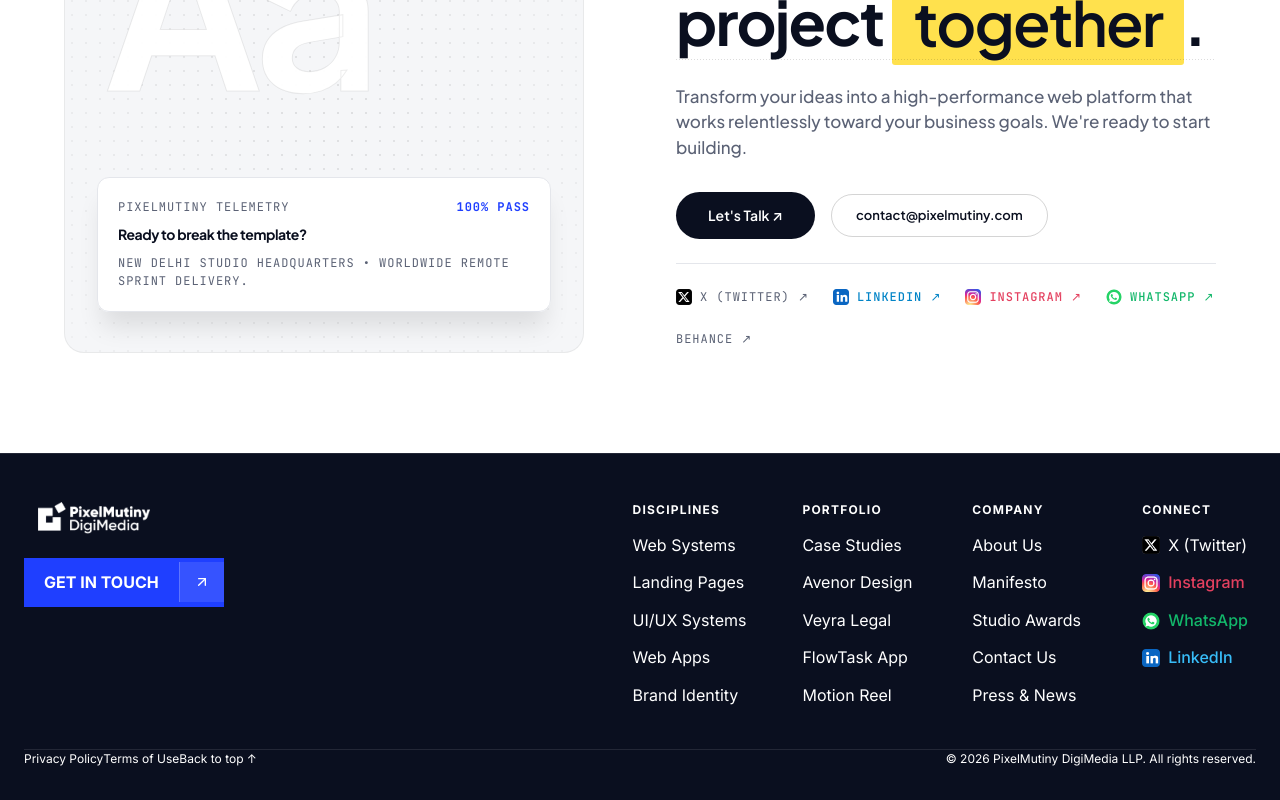
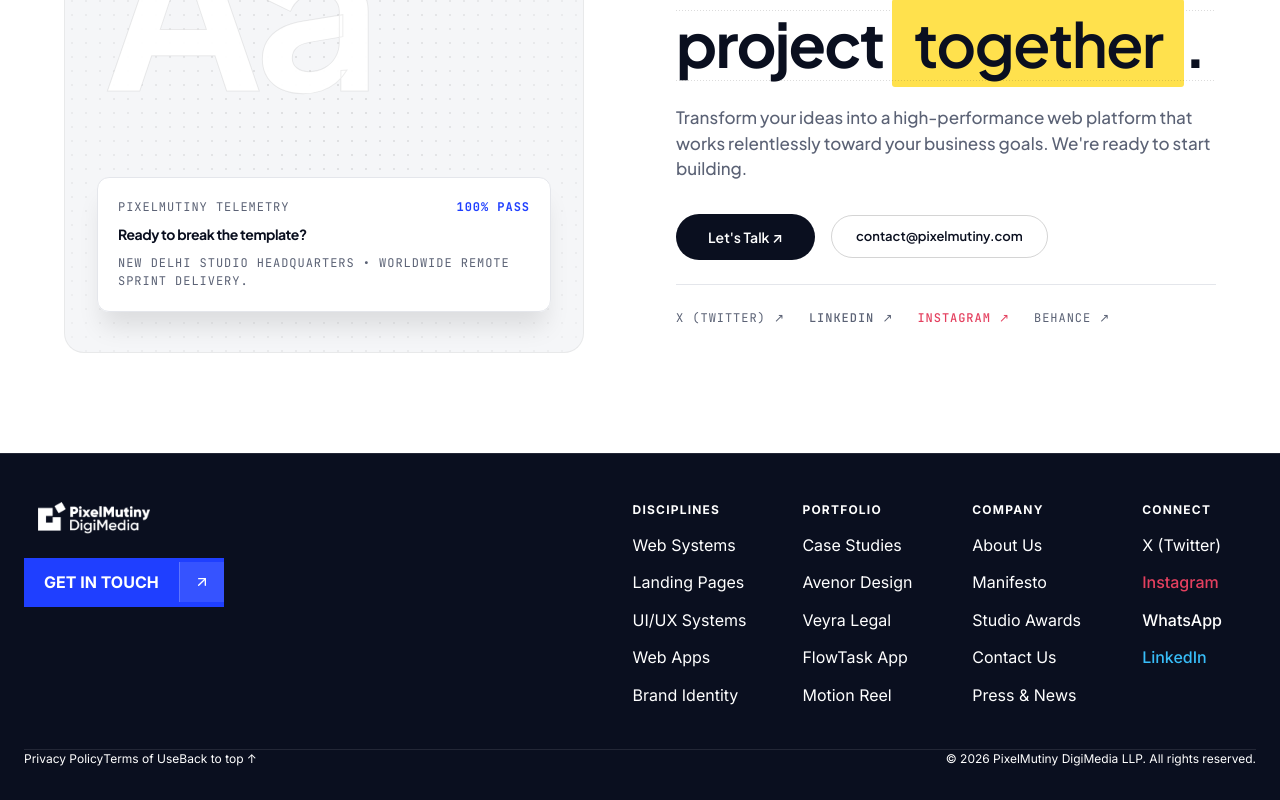
Before and after one commit to stshaw93155/PixelMutiny, a Next.js app: page / in a window 1280 px wide. Shown: the part 5666-6466 px from the top of the page. Built offline with nearby package versions, Linux system fonts and the light colour scheme; a web font is replaced by a local one.

Commit message:
style(footer): change WhatsApp text color to white

```diff
--- a/app/components/GlobalShell.js
+++ b/app/components/GlobalShell.js
@@ -139,68 +139,24 @@
                 <span className="text-[11px] font-bold uppercase tracking-widest text-white mb-1">
                   Connect
                 </span>
-                <a
-                  href="https://twitter.com"
-                  target="_blank"
-                  rel="noreferrer"
-                  className="text-[13px] text-[#8E95A5] hover:text-white transition-colors inline-flex items-center gap-2"
-                >
-                  <Image
-                    src="/img/social/x.png"
-                    alt="X"
-                    width={18}
-                    height={18}
-                    className="w-[18px] h-[18px] rounded-[4px] object-contain flex-shrink-0"
-                  />
-                  <span>X (Twitter)</span>
+                <a href="https://twitter.com" target="_blank" rel="noreferrer"
+                  className="text-[13px] text-[#8E95A5] hover:text-[#1F3FFF] transition-colors">
+                  X (Twitter)
                 </a>
-                <a
-                  href="https://instagram.com"
-                  target="_blank"
-                  rel="noreferrer"
+                <a href="https://instagram.com" target="_blank" rel="noreferrer"
                   style={{ color: '#E4405F' }}
-                  className="text-[13px] hover:opacity-80 transition-opacity font-medium inline-flex items-center gap-2"
-                >
-                  <Image
-                    src="/img/social/instagram.png"
-                    alt="Instagram"
-                    width={18}
-                    height={18}
-                    className="w-[18px] h-[18px] rounded-[4px] object-contain flex-shrink-0"
-                  />
-                  <span>Instagram</span>
+                  className="text-[13px] text-[#E4405F] hover:opacity-80 transition-opacity font-medium">
+                  Instagram
                 </a>
-                <a
-                  href="https://wa.me/919315580036"
-                  target="_blank"
-                  rel="noreferrer"
-                  style={{ color: '#12B76A' }}
-                  className="text-[13px] hover:opacity-80 transition-opacity font-medium inline-flex items-center gap-2"
-                >
-                  <Image
-                    src="/img/social/whatsapp.png"
-                    alt="WhatsApp"
-                    width={18}
-                    height={18}
-                    className="w-[18px] h-[18px] rounded-full object-contain flex-shrink-0"
-                  />
-                  <span>WhatsApp</span>
+                <a href="https://wa.me/919315580036" target="_blank" rel="noreferrer"
+                  style={{ color: '#FFFFFF' }}
+                  className="text-[13px] text-white hover:opacity-80 transition-opacity font-medium">
+                  WhatsApp
                 </a>
-                <a
-                  href="https://www.linkedin.com/in/gfxsumit/"
-                  target="_blank"
-                  rel="noreferrer"
+                <a href="https://www.linkedin.com/in/gfxsumit/" target="_blank" rel="noreferrer"
                   style={{ color: '#38BDF8' }}
-                  className="text-[13px] hover:opacity-80 transition-opacity font-medium inline-flex items-center gap-2"
-                >
-                  <Image
-                    src="/img/social/linkedin.png"
-                    alt="LinkedIn"
-                    width={18}
-                    height={18}
-                    className="w-[18px] h-[18px] rounded-[4px] object-contain flex-shrink-0"
-                  />
-                  <span>LinkedIn</span>
+                  className="text-[13px] text-[#38BDF8] hover:opacity-80 transition-opacity font-medium">
+                  LinkedIn
                 </a>
               </div>
 
--- a/app/page.js
+++ b/app/page.js
@@ -782,69 +782,30 @@
               </div>
 
               {/* Social Channels Matching Onlines */}
-              <div className="flex flex-wrap items-center gap-6 pt-6 border-t border-[#E4E6EB] font-mono text-xs text-[#5B6275]">
+              <div className="flex items-center gap-6 pt-6 border-t border-[#E4E6EB] font-mono text-xs text-[#5B6275]">
                 <a
                   href="https://twitter.com"
                   target="_blank"
                   rel="noreferrer"
-                  className="hover:text-[#1F3FFF] transition-colors inline-flex items-center gap-2"
+                  className="hover:text-[#1F3FFF] transition-colors"
                 >
-                  <Image
-                    src="/img/social/x.png"
-                    alt="X"
-                    width={16}
-                    height={16}
-                    className="w-4 h-4 rounded-[3px] object-contain flex-shrink-0"
-                  />
-                  <span>X (Twitter) ↗</span>
+                  X (Twitter) ↗
                 </a>
                 <a
                   href="https://www.linkedin.com/in/gfxsumit/"
                   target="_blank"
                   rel="noreferrer"
-                  style={{ color: '#0284C7' }}
-                  className="hover:text-[#38BDF8] transition-colors font-medium inline-flex items-center gap-2"
+                  className="text-[#0284C7] hover:text-[#38BDF8] transition-colors font-medium"
                 >
-                  <Image
-                    src="/img/social/linkedin.png"
-                    alt="LinkedIn"
-                    width={16}
-                    height={16}
-                    className="w-4 h-4 rounded-[3px] object-contain flex-shrink-0"
-                  />
-                  <span>LinkedIn ↗</span>
+                  LinkedIn ↗
                 </a>
                 <a
                   href="https://instagram.com"
                   target="_blank"
                   rel="noreferrer"
-                  style={{ color: '#E4405F' }}
-                  className="hover:opacity-80 transition-opacity font-medium inline-flex items-center gap-2"
+                  className="text-[#E4405F] hover:opacity-80 transition-opacity font-medium"
                 >
-                  <Image
-                    src="/img/social/instagram.png"
-                    alt="Instagram"
-                    width={16}
-                    height={16}
-                    className="w-4 h-4 rounded-[3px] object-contain flex-shrink-0"
-                  />
-                  <span>Instagram ↗</span>
-                </a>
-                <a
-                  href="https://wa.me/919315580036"
-                  target="_blank"
-                  rel="noreferrer"
-                  style={{ color: '#12B76A' }}
-                  className="hover:opacity-80 transition-opacity font-medium inline-flex items-center gap-2"
-                >
-                  <Image
-                    src="/img/social/whatsapp.png"
-                    alt="WhatsApp"
-                    width={16}
-                    height={16}
-                    className="w-4 h-4 rounded-full object-contain flex-shrink-0"
-                  />
-                  <span>WhatsApp ↗</span>
+                  Instagram ↗
                 </a>
                 <a
                   href="https://behance.net"
```
